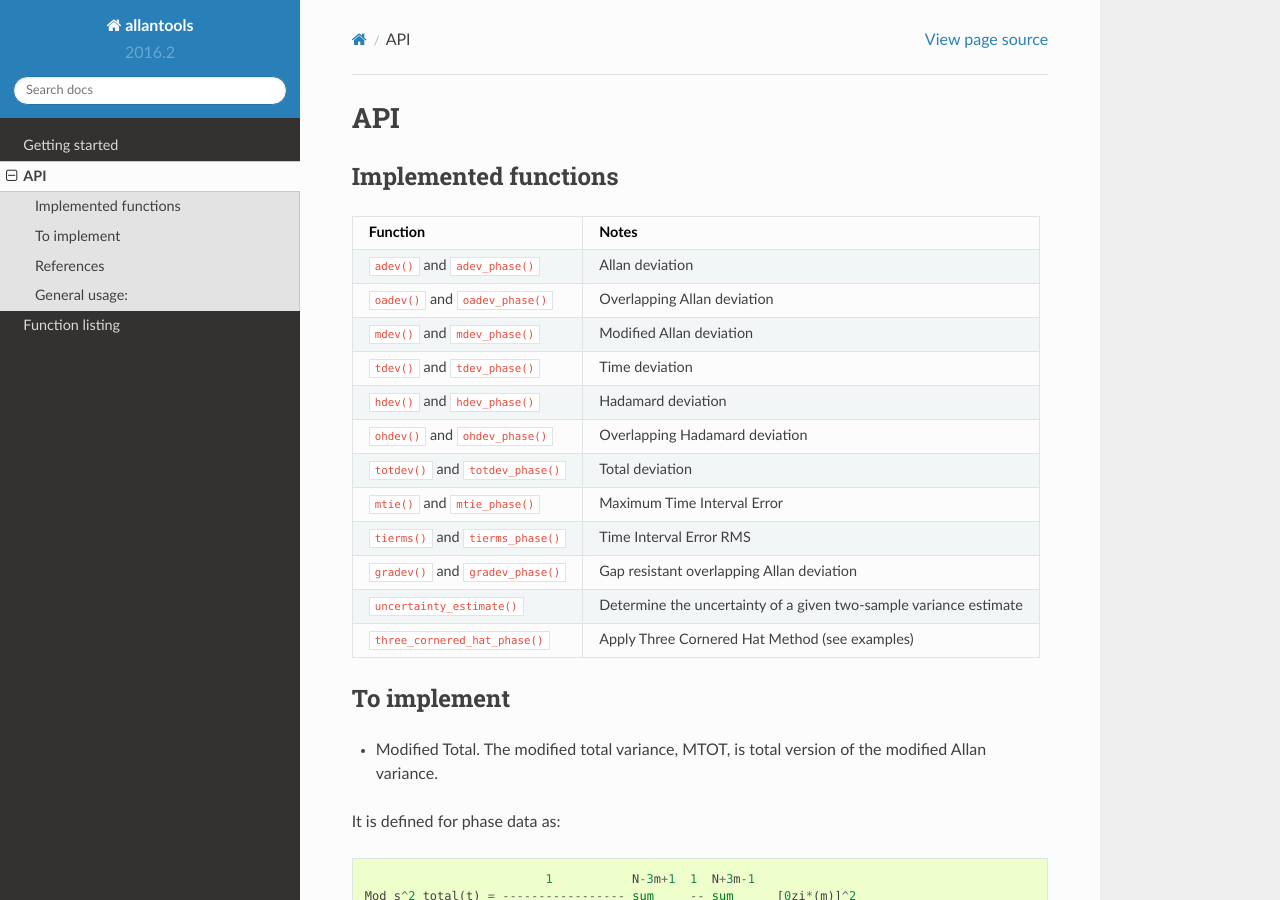
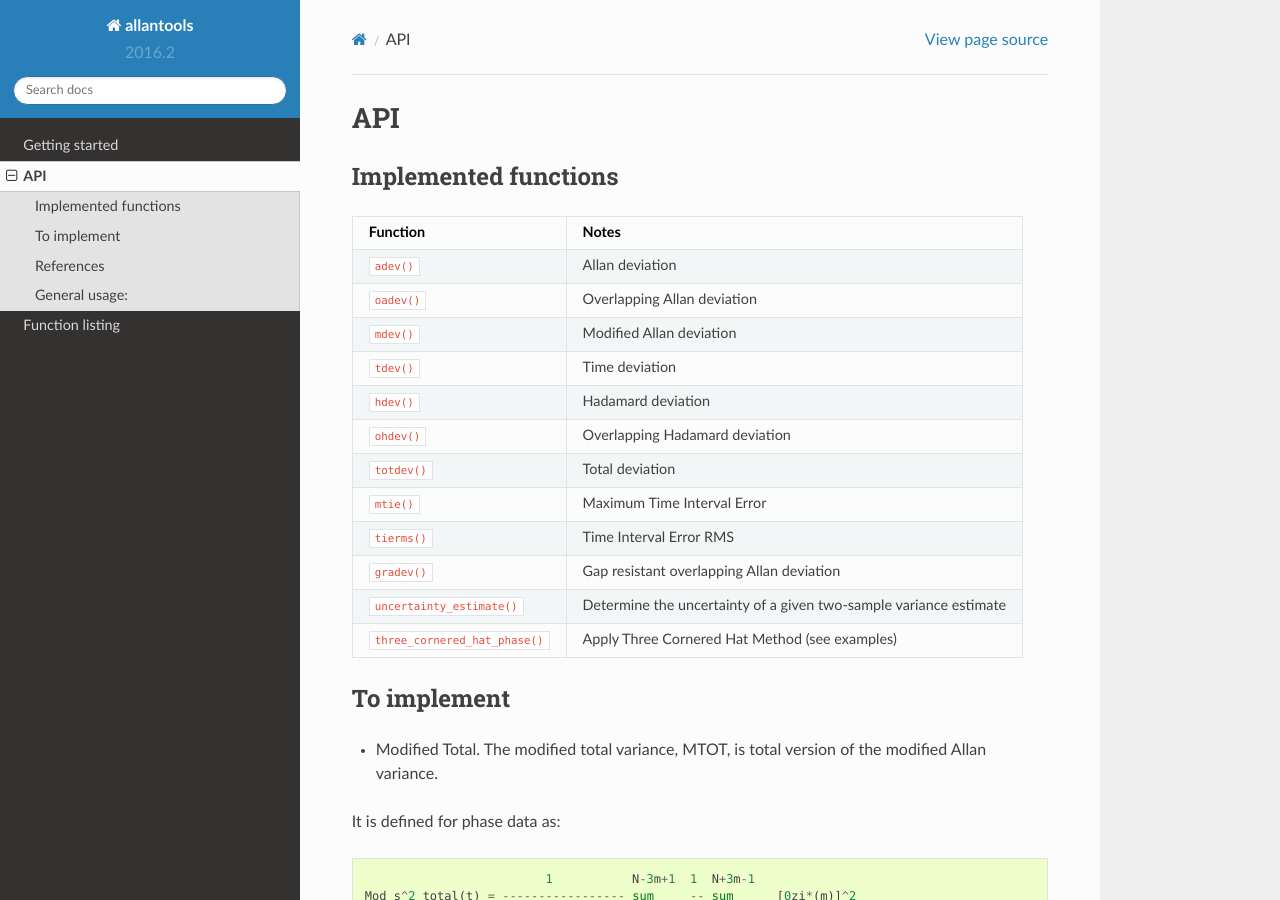
Before and after one commit to aewallin/allantools, a Sphinx documentation site: the page built from docs/api.rst, in a window 1280 px wide and 900 px high. Built offline with Sphinx 7.4.7 and the Read the Docs theme 2.0.0, drawn with Linux system fonts in a browser that asks for light colours; formulas are drawn with MathJax 3.

```diff
--- a/docs/api.rst
+++ b/docs/api.rst
@@ -10,16 +10,16 @@ Implemented functions
 =====================================   ====================================================
 Function                                Notes
 =====================================   ====================================================
-``adev()`` and ``adev_phase()``         Allan deviation
-``oadev()`` and ``oadev_phase()``       Overlapping Allan deviation
-``mdev()`` and ``mdev_phase()``         Modified Allan deviation
-``tdev()`` and ``tdev_phase()``         Time deviation
-``hdev()`` and ``hdev_phase()``         Hadamard deviation
-``ohdev()`` and ``ohdev_phase()``       Overlapping Hadamard deviation
-``totdev()`` and ``totdev_phase()``     Total deviation
-``mtie()`` and ``mtie_phase()``         Maximum Time Interval Error
-``tierms()`` and ``tierms_phase()``     Time Interval Error RMS
-``gradev()`` and ``gradev_phase()``     Gap resistant overlapping Allan deviation
+``adev()``                              Allan deviation
+``oadev()``                             Overlapping Allan deviation
+``mdev()``                              Modified Allan deviation
+``tdev()``                              Time deviation
+``hdev()``                              Hadamard deviation
+``ohdev()``                             Overlapping Hadamard deviation
+``totdev()``                            Total deviation
+``mtie()``                              Maximum Time Interval Error
+``tierms()``                            Time Interval Error RMS
+``gradev()``                            Gap resistant overlapping Allan deviation
 ``uncertainty_estimate()``              Determine the uncertainty of a given two-sample variance estimate
 ``three_cornered_hat_phase()``          Apply Three Cornered Hat Method (see examples)
 =====================================   ====================================================
--- a/docs/getting_started.rst
+++ b/docs/getting_started.rst
@@ -28,7 +28,7 @@ Basic usage
     import pylab as plt
     t = numpy.logspace(0, 3, 50)                            # tau values from 1 to 1000
     white_noise_data = allantools.noise.white(10000)        # Generate some data
-    (t2, ad, ade, adn) = allantools.oadev(y, rate, taus)    # Compute the overlapping ADEV
+    (t2, ad, ade, adn) = allantools.oadev(freqyency=y, rate=rate, taus=taus)    # Compute the overlapping ADEV
     plt.loglog(t2, ad)                                      # Plot the results
     plt.show()
 
```
